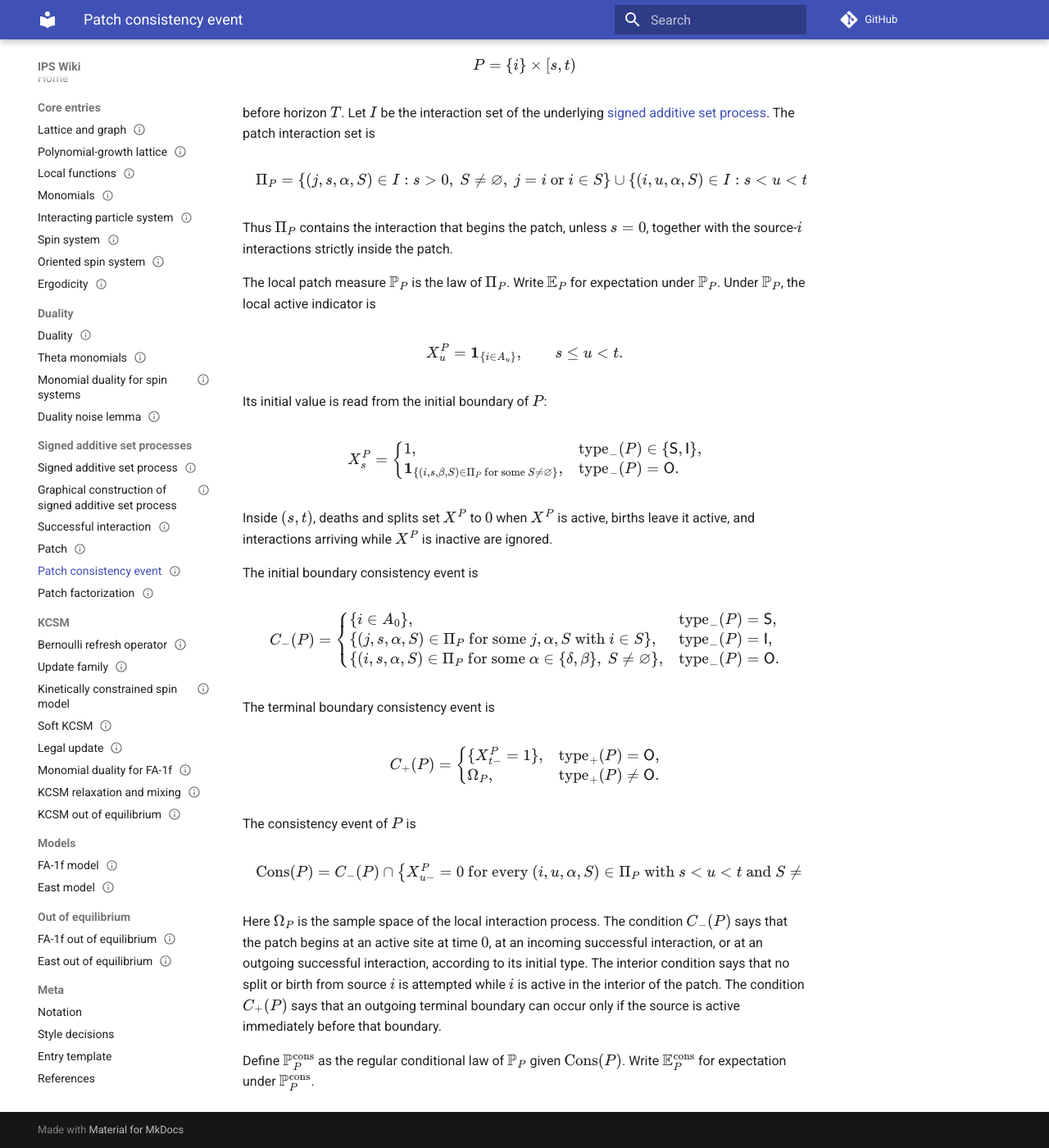
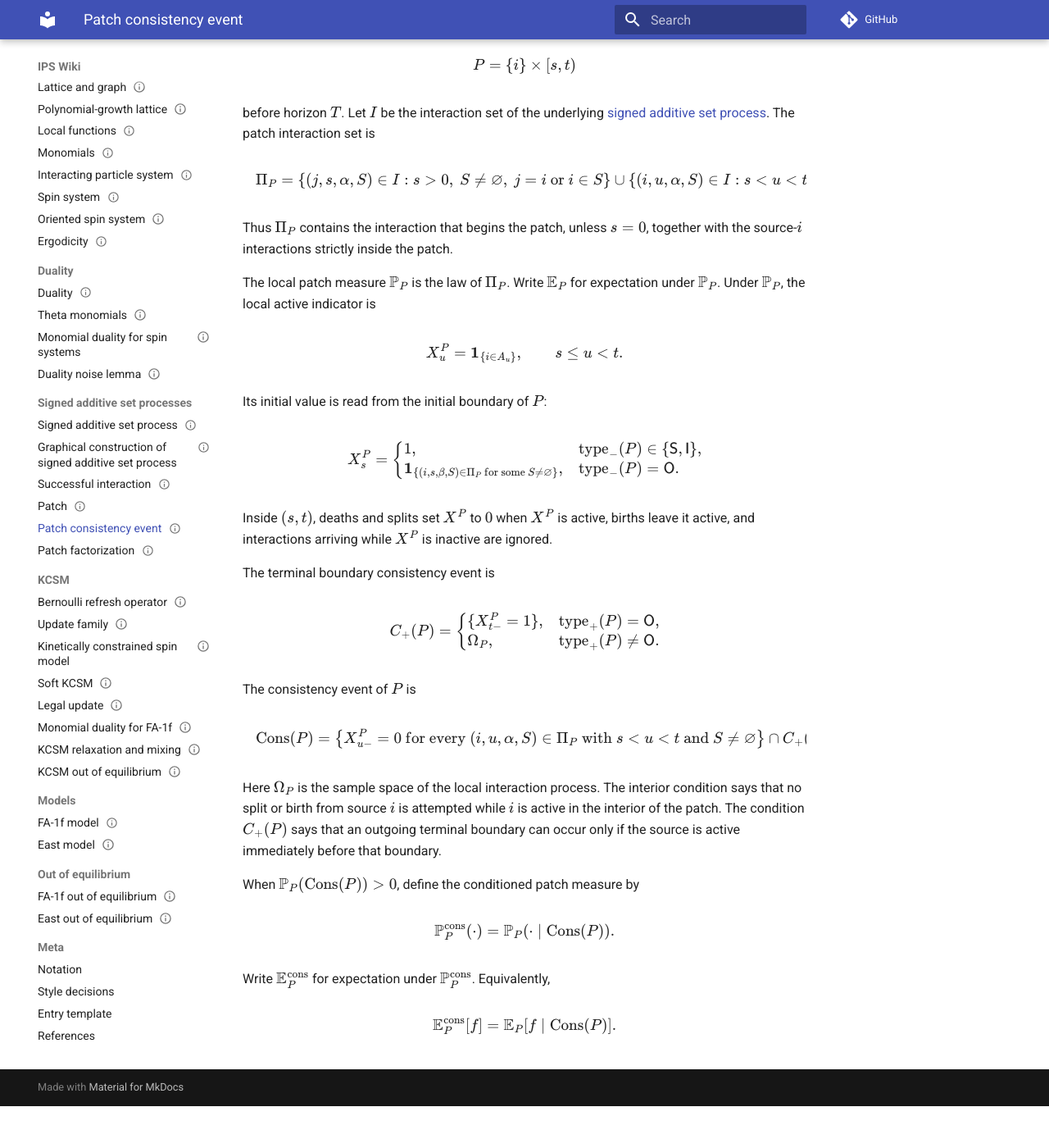
Before and after one commit to maciejgluchowski86-beep/ips-wiki, an MkDocs documentation site: the page built from docs/entries/patch-consistency-event.md, in a window 1280 px wide and 1400 px high, scrolled down 170 px. Shown: the whole window at 82% size. Built offline with MkDocs 1.6.1 and Material for MkDocs 9.7.7, drawn with Linux system fonts in a browser that asks for light colours; comment, search, counter and statistics services are not loaded; after the commit the page ends 1519 px from its top, so only the background shows below that.

Commit message:
Remove initial boundary from patch consistency

```diff
--- a/docs/entries/patch-consistency-event.md
+++ b/docs/entries/patch-consistency-event.md
@@ -48,18 +48,6 @@ $$
 
 Inside \((s,t)\), deaths and splits set \(X^P\) to \(0\) when \(X^P\) is active, births leave it active, and interactions arriving while \(X^P\) is inactive are ignored.
 
-The initial boundary consistency event is
-
-$$
-C_-(P)
-=
-\begin{cases}
-\{i\in A_0\}, & \operatorname{type}_-(P)=\mathsf S,\\
-\{(j,s,\alpha,S)\in\Pi_P\text{ for some }j,\alpha,S\text{ with }i\in S\}, & \operatorname{type}_-(P)=\mathsf I,\\
-\{(i,s,\alpha,S)\in\Pi_P\text{ for some }\alpha\in\{\delta,\beta\},\ S\ne\vn\}, & \operatorname{type}_-(P)=\mathsf O.
-\end{cases}
-$$
-
 The terminal boundary consistency event is
 
 $$
@@ -76,8 +64,6 @@ The consistency event of \(P\) is
 $$
 \operatorname{Cons}(P)
 =
-C_-(P)
-\cap
 \left\{
 X^P_{u-}=0
 \text{ for every }(i,u,\alpha,S)\in\Pi_P\text{ with }s<u<t\text{ and }S\ne\vn
@@ -85,6 +71,20 @@ X^P_{u-}=0
 \cap C_+(P).
 $$
 
-Here \(\Omega_P\) is the sample space of the local interaction process. The condition \(C_-(P)\) says that the patch begins at an active site at time \(0\), at an incoming successful interaction, or at an outgoing successful interaction, according to its initial type. The interior condition says that no split or birth from source \(i\) is attempted while \(i\) is active in the interior of the patch. The condition \(C_+(P)\) says that an outgoing terminal boundary can occur only if the source is active immediately before that boundary.
+Here \(\Omega_P\) is the sample space of the local interaction process. The interior condition says that no split or birth from source \(i\) is attempted while \(i\) is active in the interior of the patch. The condition \(C_+(P)\) says that an outgoing terminal boundary can occur only if the source is active immediately before that boundary.
 
-Define \(\mathbb P_P^{\operatorname{cons}}\) as the regular conditional law of \(\mathbb P_P\) given \(\operatorname{Cons}(P)\). Write \(\mathbb E_P^{\operatorname{cons}}\) for expectation under \(\mathbb P_P^{\operatorname{cons}}\).
+When \(\mathbb P_P(\operatorname{Cons}(P))>0\), define the conditioned patch measure by
+
+$$
+\mathbb P_P^{\operatorname{cons}}(\cdot)
+=
+\mathbb P_P(\cdot\mid\operatorname{Cons}(P)).
+$$
+
+Write \(\mathbb E_P^{\operatorname{cons}}\) for expectation under \(\mathbb P_P^{\operatorname{cons}}\). Equivalently,
+
+$$
+\mathbb E_P^{\operatorname{cons}}[f]
+=
+\mathbb E_P[f\mid\operatorname{Cons}(P)].
+$$
```
